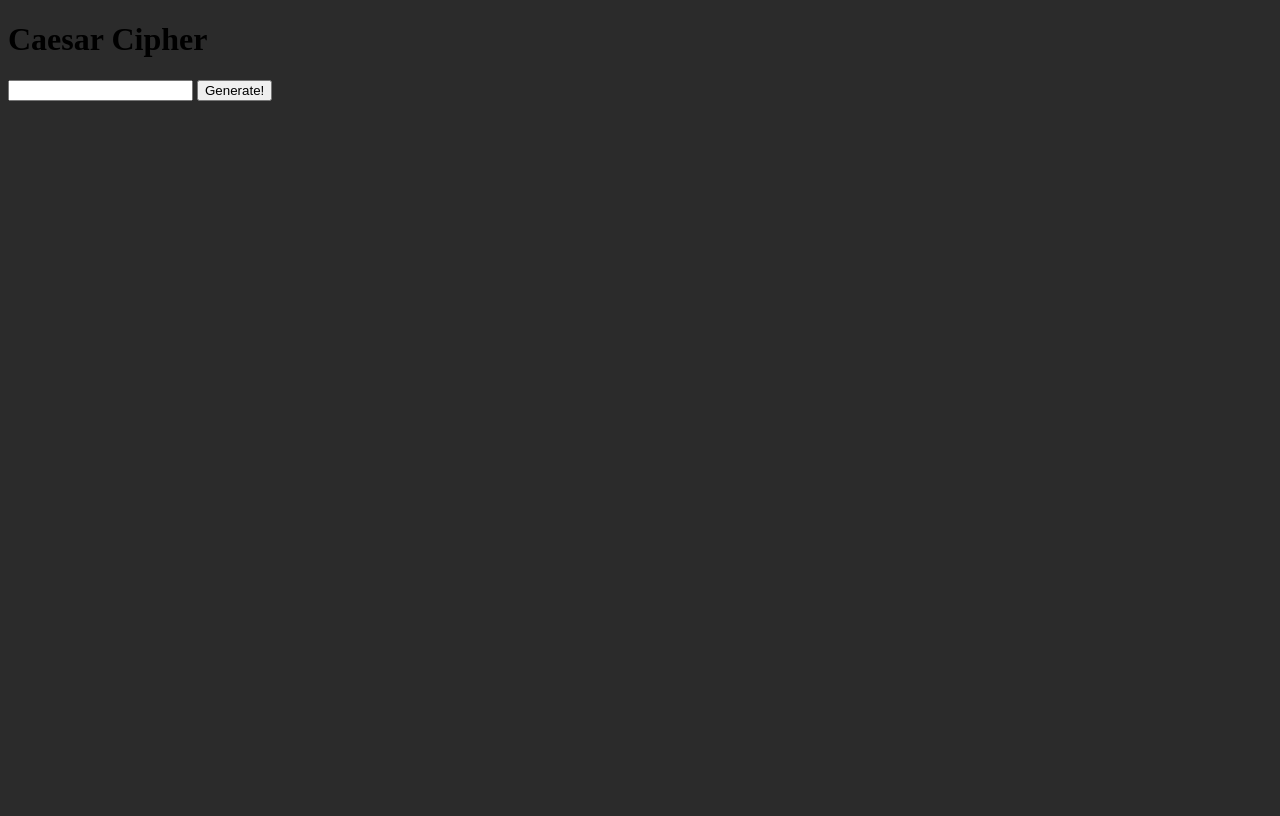
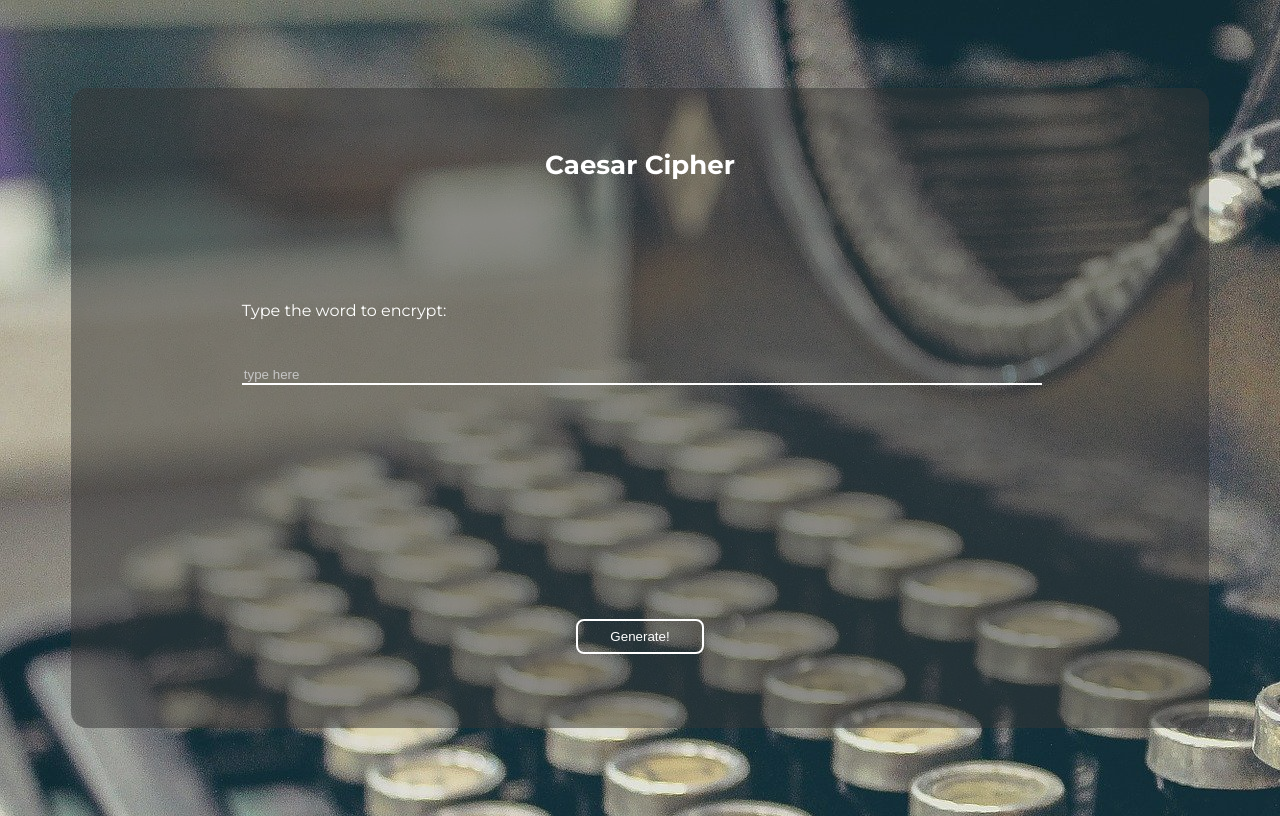
Before and after one commit to jarek-janowski/caesar-cipher, a plain HTML site: page index.html in a window 1280 px wide. Drawn offline with Linux system fonts and the light colour scheme.

Commit message:
feat: first styles, will finish later

```diff
--- a/index.html
+++ b/index.html
@@ -4,18 +4,17 @@
     <meta charset="UTF-8" />
     <meta name="viewport" content="width=device-width, initial-scale=1.0" />
     <title>Document</title>
-    <style>
-      body {
-        background: rgb(43, 43, 43);
-      }
-    </style>
+    <link rel="stylesheet" href="style.css" />
   </head>
   <body>
     <main class="main">
       <h1 class="main__heading">Caesar Cipher</h1>
-      <input class="main__input" type="text" />
+      <div class="main__input-wrapper">
+        <p class="main__paragraph">Type the word to encrypt:</p>
+        <input class="main__input" placeholder="type here" type="text" />
+      </div>
+      <div class="main__result"></div>
       <button class="main__button">Generate!</button>
-      <div class="main__result"></div>
     </main>
     <script src="main.js"></script>
   </body>
--- a/main.js
+++ b/main.js
@@ -11,7 +11,7 @@ function caesar13(toEncrypt) {
     alert("Type the word to encrypt.");
     throw new Error("Input is empty!");
   } else if (typeof toEncrypt !== "string") {
-    alert("type a word that is a string.");
+    alert("Type the word that is a string.");
     throw new Error("Input is not a string!");
   }
   const encrypt = [...toEncrypt].map((char) => {
@@ -27,5 +27,7 @@ function caesar13(toEncrypt) {
 }
 
 generateButton.addEventListener("click", () => {
-  result.innerHTML = caesar13(entryInput.value);
+  result.innerHTML = `Your encrypted word is 🗝: </br>'${caesar13(
+    entryInput.value
+  )}'`;
 });
--- /dev/null
+++ b/style.css
@@ -0,0 +1,62 @@
+@import url("https://fonts.googleapis.com/css2?family=Montserrat:wght@400;700&display=swap");
+
+body {
+  font-family: "Montserrat", sans-serif;
+  color: white;
+  height: 100vh;
+  background: url(img/typewriter.jpg);
+  display: flex;
+  justify-content: center;
+  align-items: center;
+}
+
+main {
+  width: 90%;
+  height: 80%;
+  background: rgba(55, 55, 55, 0.5);
+  border-radius: 16px;
+  display: flex;
+  flex-direction: column;
+  justify-content: space-around;
+  align-items: center;
+}
+
+.main__heading {
+  text-align: center;
+  font-size: 26px;
+}
+
+.main__input-wrapper {
+  min-width: 70%;
+}
+
+.main__paragraph {
+}
+
+.main__input {
+  color: white;
+  border: none;
+  border-bottom: 2px solid white;
+  background: none;
+  margin: 30px auto 30px;
+  outline: none;
+  width: 100%;
+}
+
+.main__input::placeholder {
+  color: #c5c5c5;
+}
+
+.main__result {
+}
+
+.main__button {
+  background: none;
+  border: 2px solid white;
+  padding: 8px 32px;
+  color: white;
+  cursor: pointer;
+  border-radius: 8px;
+  outline: none;
+  margin: 30px 0 30px;
+}
```
Also changed, not shown: img/typewriter.jpg (added).
